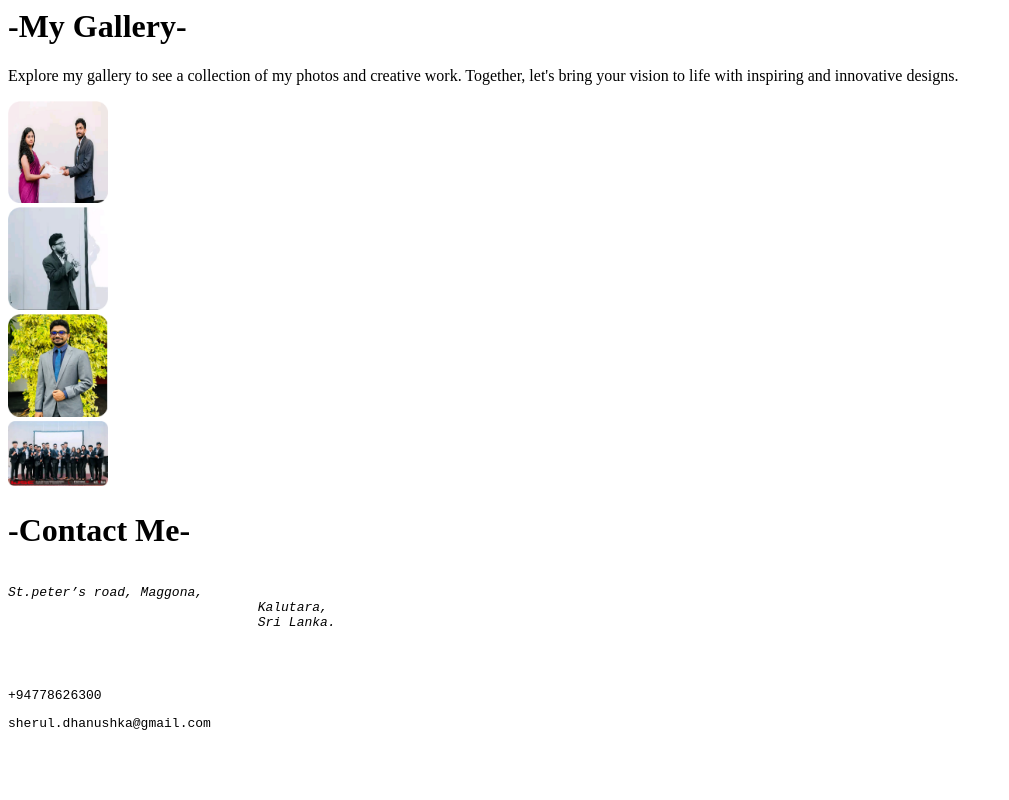
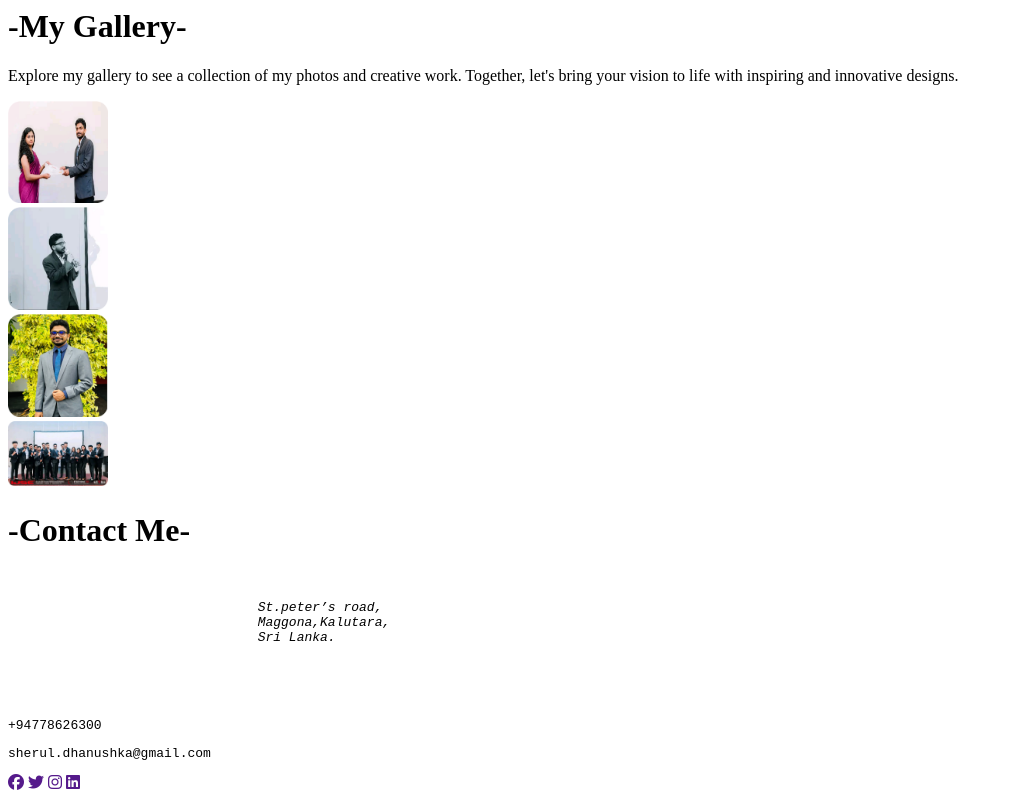
Before and after one commit to sherulfernando2000/sherul_portfolio, a plain HTML site: page index.html in a window 1280 px wide. Shown: the part 6503-7303 px from the top of the page, without its empty margins (0-1009 px from the left). Before the commit the page ends 7255 px from the top, so only its background shows below. Drawn offline with Linux system fonts and the light colour scheme.

Commit message:
done contact me left side

```diff
--- a/index.html
+++ b/index.html
@@ -554,10 +554,12 @@
                     <!--contact details-->
                     <div>
                         <div>
-                             <pre>
-                            <address>St.peter’s road, Maggona,
-                                Kalutara,
+                            <pre>
+                            <address>
+                                St.peter’s road,
+                                Maggona,Kalutara,
                                 Sri Lanka.
+
                             </address>
                         </pre>
                         </div>
@@ -571,9 +573,14 @@
                         </div>
 
                         <!--social image icons-->
-                        <div>
+                            <div>
+                                <a href=""><i class="fa-brands fa-facebook" style=""></i></a>
+                                <a href=""><i class="fa-brands fa-twitter"></i></a>
+                                <a href=""><i class="fa-brands fa-instagram"></i></i></a>
+                                <a href=""><i class="fa-brands fa-linkedin"></i></i></a>
 
-                        </div>
+                            </div>
+
 
                     </div>
 
```
